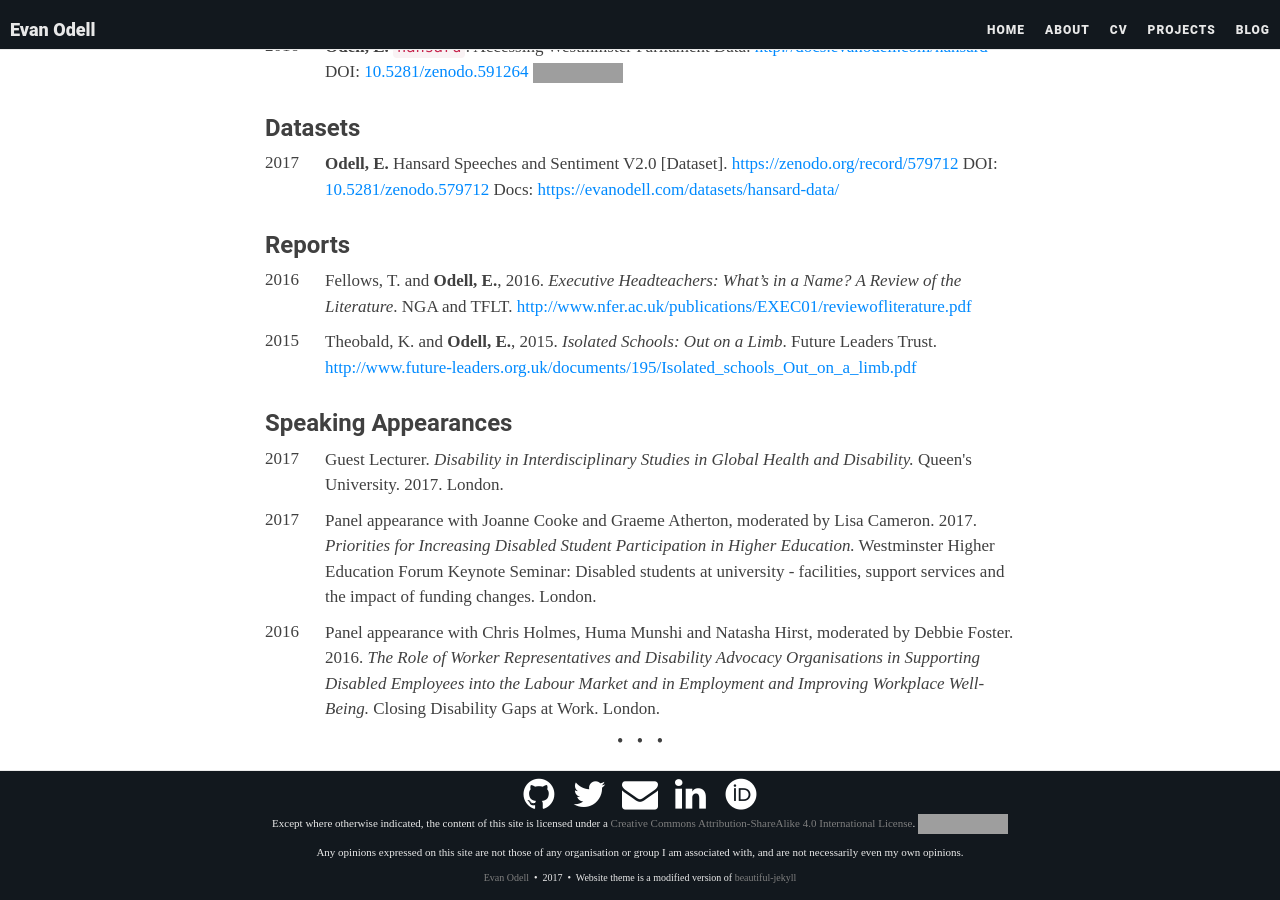
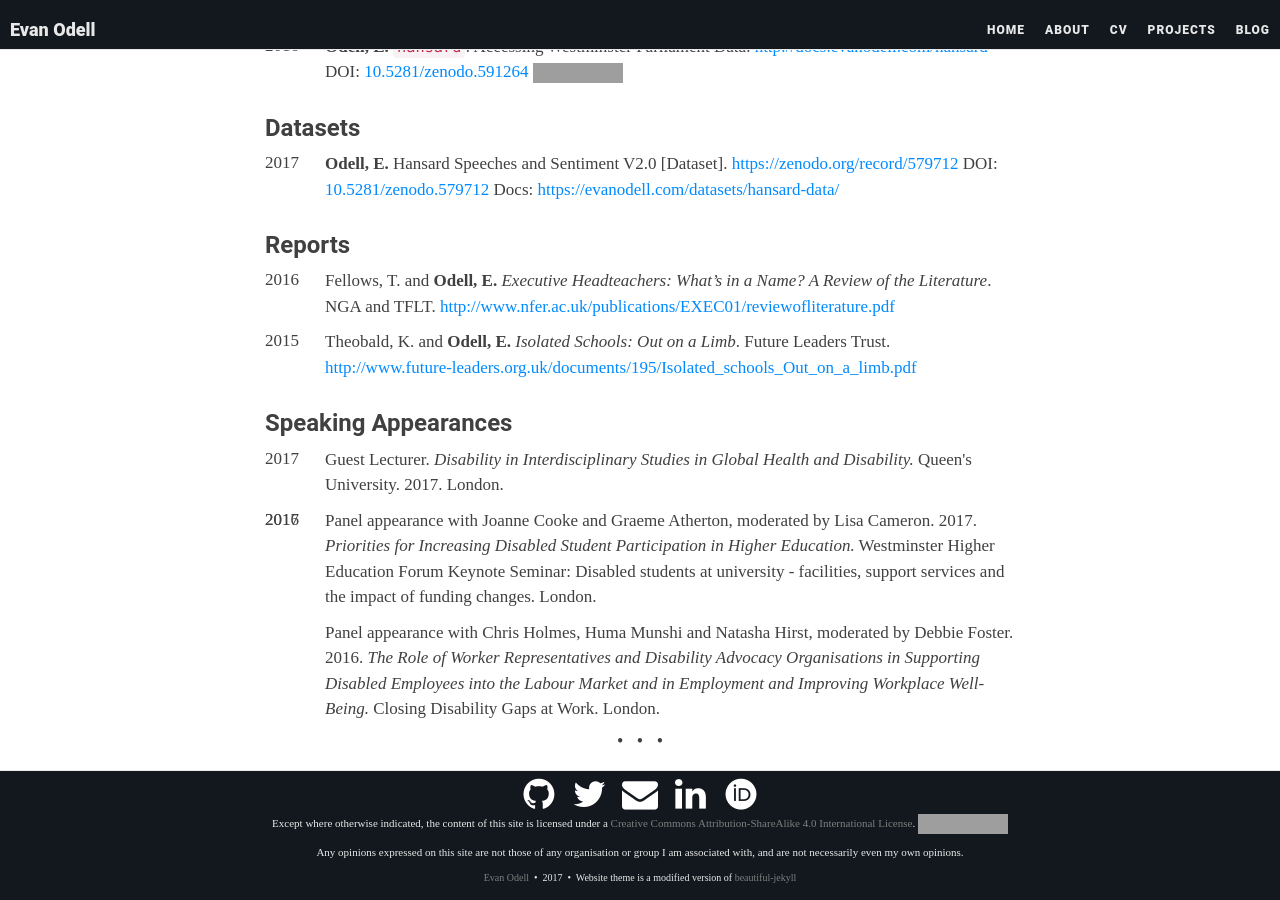
Before and after one commit to evanodell/evanodell.com, a Jekyll site: the page built from cv.md, in a window 1280 px wide and 900 px high, scrolled down 2068 px. Built offline with Jekyll 4.4.1, drawn with Linux system fonts in a browser that asks for light colours; nearby versions of some CDN libraries; some web fonts are replaced; grey boxes are pictures that could not be loaded.

Commit message:
update cv

```diff
--- a/cv.md
+++ b/cv.md
@@ -58,14 +58,14 @@
 
 #### Technical Skills
 
-*   High proficiency with collecting and collating statistical data from a wide variety of sources, and analysing data with Stata, R and Microsoft Excel, including using macros and VBA in Excel.
-*   Experience of quantitative spatial analysis using GIS software and R.
-*   Experience with interviewing, process tracing, discourse analysis and policy analysis.
+* High proficiency with collecting and collating statistical data from a wide variety of sources, and analysing data with Stata, R and Microsoft Excel, including using macros and VBA in Excel.
+* Experience of quantitative spatial analysis using GIS software and R.
+* Experience with interviewing, process tracing, discourse analysis and policy analysis.
 
 #### Communication Skills
 
-*   Exceptional communication talents in writing and public speaking, creating presentations and reports that are precise, meticulous and easily understandable, even under time constraints.
-*   Extensive experience and proficiency with the full Microsoft Office suite, project management software, Salesforce, web content management systems and LaTeX.
+* Exceptional communication talents in writing and public speaking, creating presentations and reports that are precise, meticulous and easily understandable, even under time constraints.
+* Extensive experience and proficiency with the full Microsoft Office suite, project management software, Salesforce, web content management systems and LaTeX.
 
 ## PUBLICATIONS
 
@@ -76,9 +76,6 @@
     <div class="cvcontent"><p><strong>Odell, E.</strong> Lonely Schools: The Relationship between Geographic Isolation and Academic Attainment. <em>Educational Research</em>. <a href="http://www.tandfonline.com/doi/full/10.1080/00131881.2017.1339285">http://www.tandfonline.com/doi/full/10.1080/00131881.2017.1339285</a> DOI: <a href="https://dx.doi.org/10.1080/00131881.2017.1339285">10.1080/00131881.2017.1339285</a> Accepted Manuscript: <a href="https://evanodell.com/files/Lonely-Schools-Odell-2017-AM.pdf">https://evanodell.com/files/Lonely-Schools-Odell-2017-AM.pdf</a></p></div>
   <div class="cvcleared"></div>
 </div>
-
-
-
 
 ### [R Packages](/packages)
 
@@ -106,10 +103,10 @@
 
 <div class="cvwrapper">
   <div class="cvsidebar">2016</div>
-    <div class="cvcontent"><p>Fellows, T. and <strong>Odell, E.</strong>, 2016. <em>Executive Headteachers: What’s in a Name? A Review of the Literature</em>. NGA and TFLT. <a href="http://www.nfer.ac.uk/publications/EXEC01/reviewofliterature.pdf">http://www.nfer.ac.uk/publications/EXEC01/reviewofliterature.pdf</a></p></div>
+    <div class="cvcontent"><p>Fellows, T. and <strong>Odell, E.</strong> <em>Executive Headteachers: What’s in a Name? A Review of the Literature</em>. NGA and TFLT. <a href="http://www.nfer.ac.uk/publications/EXEC01/reviewofliterature.pdf">http://www.nfer.ac.uk/publications/EXEC01/reviewofliterature.pdf</a></p></div>
   <div class="cvcleared"></div>
   <div class="cvsidebar">2015</div>
-    <div class="cvcontent"><p>Theobald, K. and <strong>Odell, E.</strong>, 2015. <em>Isolated Schools: Out on a Limb</em>. Future Leaders Trust. <a href="http://www.future-leaders.org.uk/documents/195/Isolated_schools_Out_on_a_limb.pdf">http://www.future-leaders.org.uk/documents/195/Isolated_schools_Out_on_a_limb.pdf</a></p></div>
+    <div class="cvcontent"><p>Theobald, K. and <strong>Odell, E.</strong> <em>Isolated Schools: Out on a Limb</em>. Future Leaders Trust. <a href="http://www.future-leaders.org.uk/documents/195/Isolated_schools_Out_on_a_limb.pdf">http://www.future-leaders.org.uk/documents/195/Isolated_schools_Out_on_a_limb.pdf</a></p></div>
   <div class="cvcleared"></div>
 </div>
 
@@ -122,7 +119,6 @@
   <div class="cvcleared"></div>
   <div class="cvsidebar">2017</div>
     <div class="cvcontent"><p>Panel appearance with Joanne Cooke and Graeme Atherton, moderated by Lisa Cameron. 2017. <em>Priorities for Increasing Disabled Student Participation in Higher Education.</em> Westminster Higher Education Forum Keynote Seminar: Disabled students at university - facilities, support services and the impact of funding changes. London.</p></div>
-  <div class="cvcleared"></div>
   <div class="cvsidebar">2016</div>
     <div class="cvcontent"><p>Panel appearance with Chris Holmes, Huma Munshi and Natasha Hirst, moderated by Debbie Foster. 2016. <em>The Role of Worker Representatives and Disability Advocacy Organisations in Supporting Disabled Employees into the Labour Market and in Employment and Improving Workplace Well-Being.</em> Closing Disability Gaps at Work. London.</p></div>
   <div class="cvcleared"></div>
```
